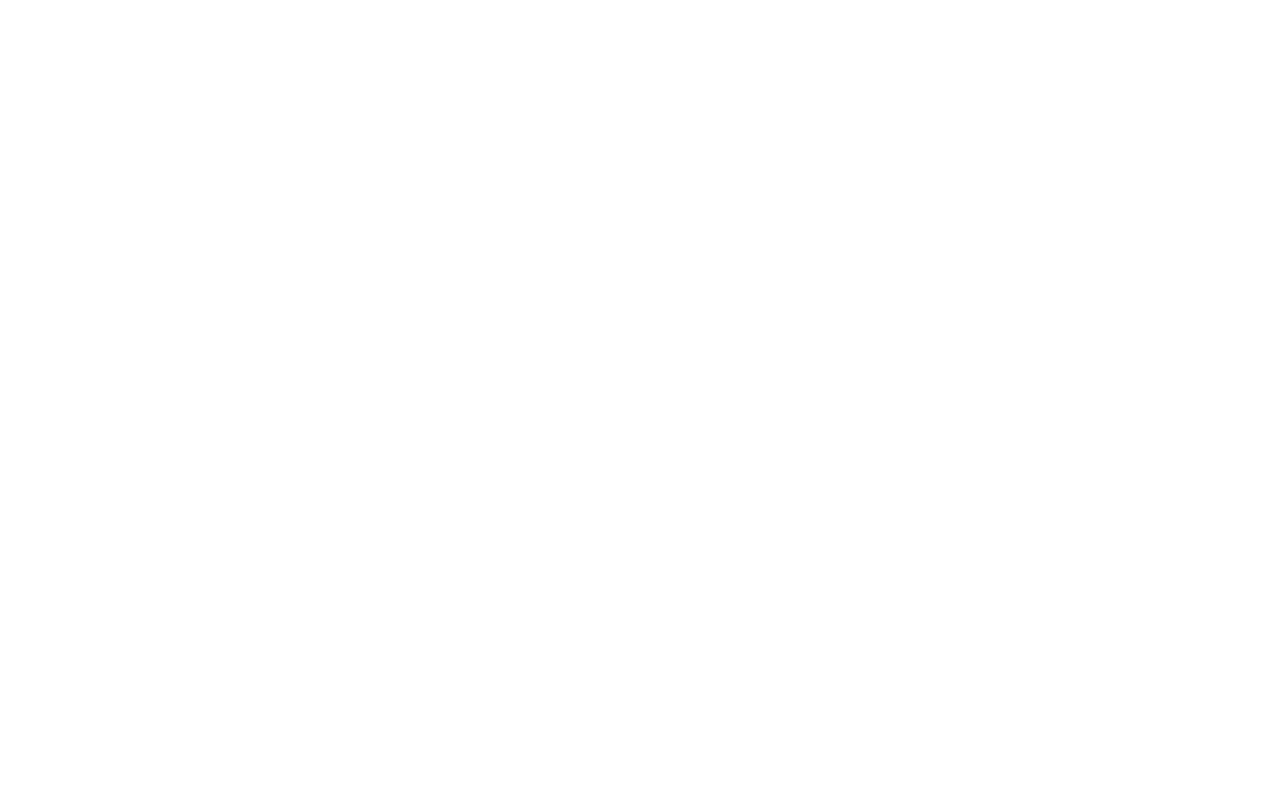
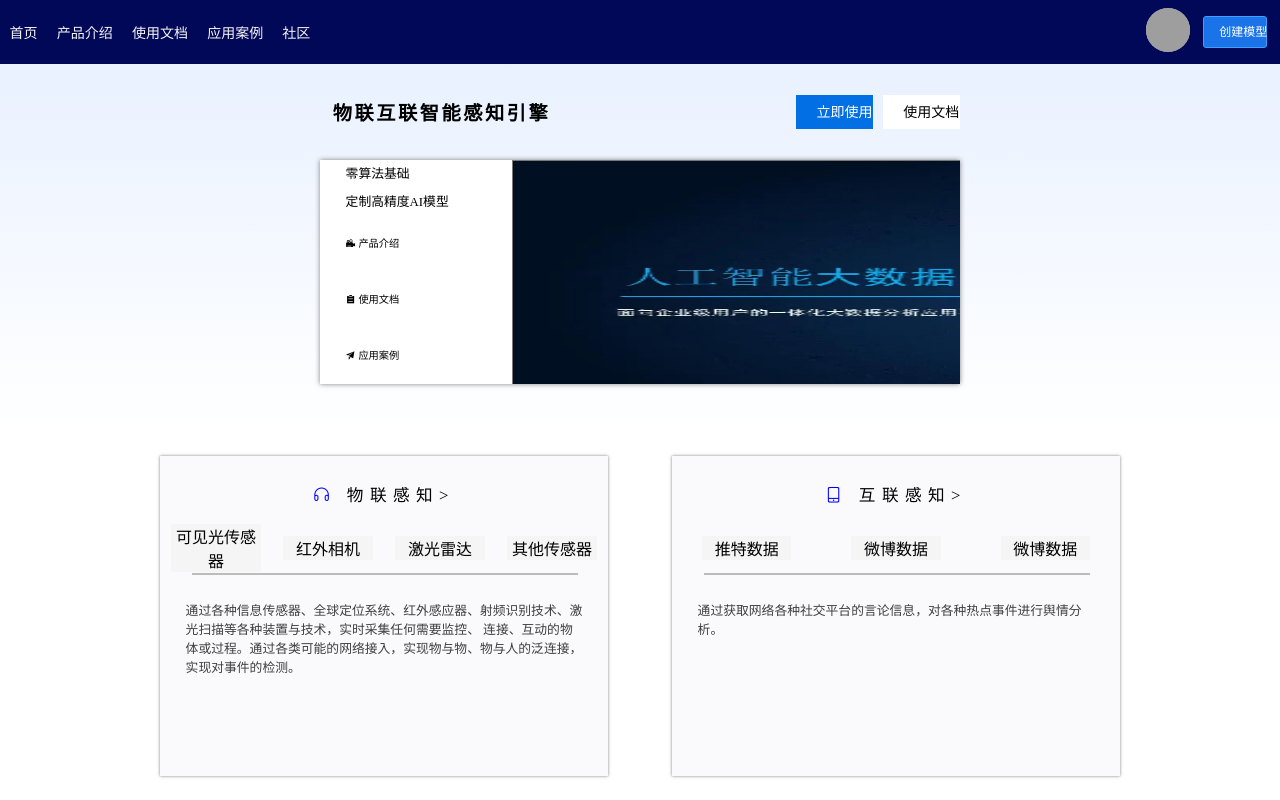
Before and after one commit to worldlinking/easy-configuration-frontend, a Vue app: page /#/user/navigation in a window 1280 px wide. Built offline with nearby package versions, Linux system fonts and the light colour scheme; grey boxes are pictures that could not be loaded.

Commit message:
05_首页搭建

```diff
--- a/src/components/User/Header.vue
+++ b/src/components/User/Header.vue
@@ -2,7 +2,8 @@
   <!-- 主页标题 -->
   <div class="header">
     <!-- 标题 -->
-    <div class="homeTitle">Easy Configuration</div>
+    <!-- <div class="homeTitle">Easy Configuration</div> -->
+    <!-- <div class="homeTitle">物联互联智能感知引擎</div> -->
     <!-- 登录按钮 -->
     <div class="logBtnC" v-if="!hasLogIn">
       <el-button
--- a/src/components/User/NavigationAbove.vue
+++ b/src/components/User/NavigationAbove.vue
@@ -1,65 +1,142 @@
 <template>
   <div class="NavigationAbove">
     <div class="navAboveHead">
-            <div class="nahTitle">
-                物联互联智能感知引擎
-            </div>
+      <div class="nahTitle">物联互联智能感知引擎</div>
       <div class="nahBtnC">
-
+        <el-button
+          type="primary"
+          size="medium"
+          @click=""
+          class="nabBtn"
+          style="
+            backgroundColor: rgb(2, 111, 228);
+            border: 0;
+            border-radius: 0;
+            width: 6vw;
+          "
+          >立即使用</el-button
+        >
+        <el-button
+          type="primary"
+          size="medium"
+          @click=""
+          class="nabBtn"
+          style="
+            backgroundColor: #fff;
+            border: 0;
+            color: black;
+            border-radius: 0;
+            width: 6vw;
+          "
+          >使用文档</el-button
+        >
       </div>
     </div>
     <div class="navAboveBelow">
-
+      <div class="nabLeft">
+        <div class="navTitle">
+          零算法基础
+          <br />
+          定制高精度AI模型
+        </div>
+        <div class="navChooses">
+          <div class="navChoose">
+            <i class="el-icon-video-camera-solid"></i>
+            产品介绍
+          </div>
+          <div class="navChoose">
+            <i class="el-icon-s-order"></i>
+            使用文档
+          </div>
+          <div class="navChoose">
+            <i class="el-icon-s-promotion"></i>
+            应用案例
+          </div>
+        </div>
+      </div>
+      <div class="nabRight"></div>
     </div>
   </div>
 </template>
 
 <script>
 export default {
-    name: 'EasyConfigurationNavigationAbove',
+  name: "EasyConfigurationNavigationAbove",
 
   data() {
-        return {
-
-        };
+    return {};
   },
-    mounted() {
-
-    },
-    methods: {
-
-    },
+  mounted() {},
+  methods: {},
 };
 </script>
 
 <style scoped>
-.NavigationAbove{
+.NavigationAbove {
   width: 50vw;
-    background-color: #bfa;
   height: 40vh;
 }
-.navAboveHead{
+.navAboveHead {
   position: relative;
   height: 12vh;
 }
-.navAboveBelow{
+.navAboveBelow {
   height: 28vh;
-    position: relative;
+  display: flex;
+  background-color: white;
+  box-shadow: 0 0  5px 0 gray;
 }
-.nahTitle{
+.nahTitle {
   display: flex;
   position: absolute;
   height: 12vh;
   font-size: 1.5vw;
   justify-content: center;
   align-items: center;
-    left:1vw;
+  left: 1vw;
   font-weight: bolder;
   letter-spacing: 0.2vw;
 }
-.nahBtnC{
-    position: relative;
+.nahBtnC {
+  position: absolute;
+  top: 0;
   right: 0;
   width: 15vw;
+  height: 12vh;
+  display: flex;
+  justify-content: right;
+  align-items: center;
+}
+.nabLeft {
+  width: 15vw;
+  height: 28vh;
+  /* background-color: rebeccapurple; */
+}
+.nabRight {
+  width: 35vw;
+  height: 28vh;
+  /* background-color: green; */
+  display: flex;
+  flex-direction: column;
+  background: url(/images/navBack.png);
+}
+.navTitle {
+  height: 7vh;
+  /* background-color: brown; */
+  /* text-align: center; */
+  line-height: 3.5vh;
+  font-weight: 500;
+  font-size: 1vw;
+  padding-left: 2vw;
+}
+.navChoose {
+  padding-left: 2vw;
+  height: 7vh;
+  line-height: 7vh;
+  font-size: 0.8vw;
+}
+.navChoose:hover {
+  cursor: pointer;
+  opacity: 50%;
 }
 </style>
--- a/src/components/User/NavigationBelow.vue
+++ b/src/components/User/NavigationBelow.vue
@@ -1,29 +1,114 @@
 <template>
-    <div>
-        below
+  <div class="NavigationBelow">
+    <!-- 物联感知导航 -->
+    <div class="gzNav wl">
+      <div class="gzHeader">
+        <i class="el-icon-headset" style="color: blue"></i>
+        物联感知>
+      </div>
+      <div class="gzData">
+        <div class="gzSData">可见光传感器</div>
+        <div class="gzSData">红外相机</div>
+        <div class="gzSData">激光雷达</div>
+        <div class="gzSData">其他传感器</div>
+      </div>
+      <div class="gzLine"></div>
+      <div class="gzDesc">
+        通过各种信息传感器、全球定位系统、红外感应器、射频识别技术、激光扫描等各种装置与技术，实时采集任何需要监控、
+        连接、互动的物体或过程。通过各类可能的网络接入，实现物与物、物与人的泛连接，实现对事件的检测。
+      </div>
     </div>
+    <!-- 互联感知导航 -->
+    <div class="gzNav hl">
+      <div class="gzHeader">
+        <i class="el-icon-mobile-phone" style="color: blue"></i>
+        互联感知>
+      </div>
+      <div class="gzData">
+        <div class="gzSData">推特数据</div>
+        <div class="gzSData">微博数据</div>
+        <div class="gzSData">微博数据</div>
+      </div>
+      <div class="gzLine"></div>
+      <div class="gzDesc">
+        通过获取网络各种社交平台的言论信息，对各种热点事件进行舆情分析。
+      </div>
+    </div>
+  </div>
 </template>
 
 <script>
 export default {
-    name: 'EasyConfigurationNavigationBelow',
+  name: "EasyConfigurationNavigationBelow",
 
-    data() {
-        return {
+  data() {
+    return {};
+  },
 
-        };
-    },
+  mounted() {},
 
-    mounted() {
-
-    },
-
-    methods: {
-
-    },
+  methods: {},
 };
 </script>
 
 <style scoped>
-
+.NavigationBelow {
+  width: 80vw;
+  height: 46vh;
+  display: flex;
+  justify-content: space-around;
+  align-items: center;
+}
+.gzNav {
+  box-sizing: content-box;
+  width: 35vw;
+  height: 40vh;
+  /* background-color: bisque; */
+  background-color: rgb(250, 250, 252);
+  display: flex;
+  flex-direction: column;
+  box-shadow: 0 0 3px 0 gray;
+}
+.gzNav:hover {
+  border: 2px rgb(2, 111, 228) solid;
+  cursor: pointer;
+}
+.gzNav:hover .gzHeader {
+  color: rgb(2, 111, 228);
+}
+.gzNav:hover .gzDesc {
+  opacity: 100%;
+}
+.gzHeader {
+  width: 35vw;
+  height: 10vh;
+  text-align: center;
+  line-height: 10vh;
+  font-size: 1.3vw;
+  letter-spacing: 0.5vw;
+}
+.gzData {
+  display: flex;
+  height: 3vh;
+  justify-content: space-around;
+  align-items: center;
+}
+.gzSData {
+  width: 7vw;
+  background-color: rgb(245, 245, 245);
+  text-align: center;
+  font-weight: 500;
+}
+.gzDesc {
+  padding: 2vw;
+  font-size: 1vw;
+  opacity: 75%;
+}
+.gzLine {
+  border: 1px solid gray;
+  opacity: 50%;
+  width: 30vw;
+  margin-left: 2.5vw;
+  margin-top: 1vw;
+}
 </style>
--- a/src/router/index.js
+++ b/src/router/index.js
@@ -3,7 +3,7 @@
 import User from "../views/User.vue";
 import Index from "../views/Index.vue";
 import Admin from "../views/Admin.vue";
-import Navigation from '../views/User/Navigation.vue'
+import Navigation from "../views/User/Navigation.vue";
 
 Vue.use(VueRouter);
 
@@ -17,15 +17,12 @@
     path: "/user",
     name: "User",
     component: User,
-    children:[
-      {path:'/',component:Navigation},
-    ]
+    children: [{ path: "navigation", component: Navigation,name:"Navigation"}],
   },
   {
     path: "/admin",
     name: "Admin",
     component: Admin,
-
   },
 ];
 
@@ -45,7 +42,7 @@
     };
     if (info.type == "user") {
       next({
-        name: "User",
+        name: "Navigation",
         params: info,
       });
     } else if ((info.type = "admin")) {
--- a/src/views/User.vue
+++ b/src/views/User.vue
@@ -4,10 +4,9 @@
     <div class="homeContainer">
       <!-- 头部导航栏 -->
       <Header></Header>
-
       <!-- 中部内容区 -->
       <div class="rvContainer">
-        <router-view></router-view>
+        <router-view/>
       </div>
     </div>
   </div>
--- a/src/views/User/Navigation.vue
+++ b/src/views/User/Navigation.vue
@@ -31,7 +31,8 @@
 <style scoped>
 .aboveArea{
     height: 46vh;
-    background: rgb(233,241,255);
+    /* background: rgb(233,241,255); */
+    background: linear-gradient(to top, white,  rgb(233,241,255));;
     position: relative;
     display: flex;
     justify-content: center;
@@ -39,6 +40,7 @@
 .belowArea{
     height: 46vh;
     position: relative;
-    background-color: royalblue;
+    display: flex;
+    justify-content: center;
 }
 </style>
```
Also changed, not shown: public/images/navBack.png (added). Lines whose indentation alone changed are shown as unchanged.
